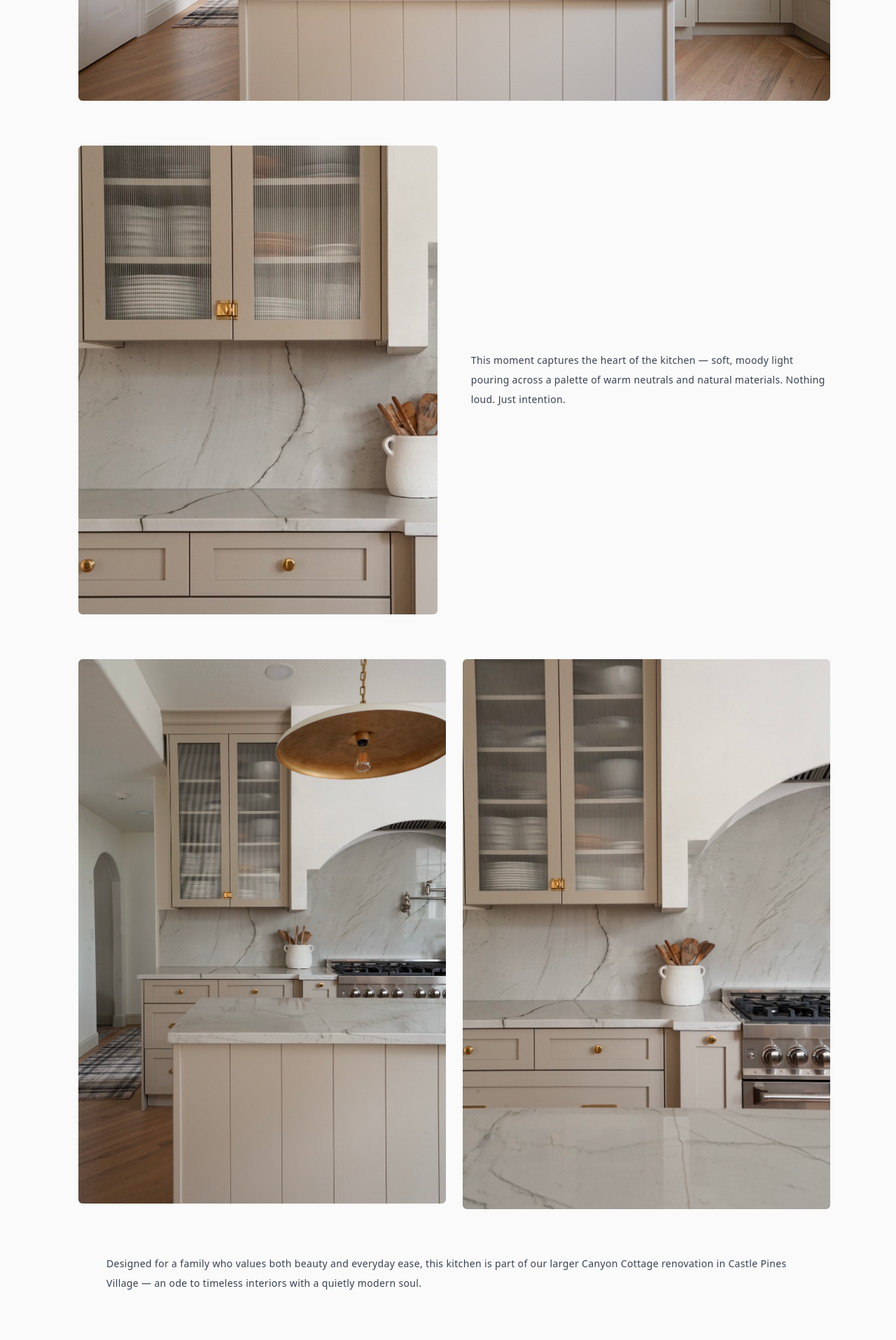
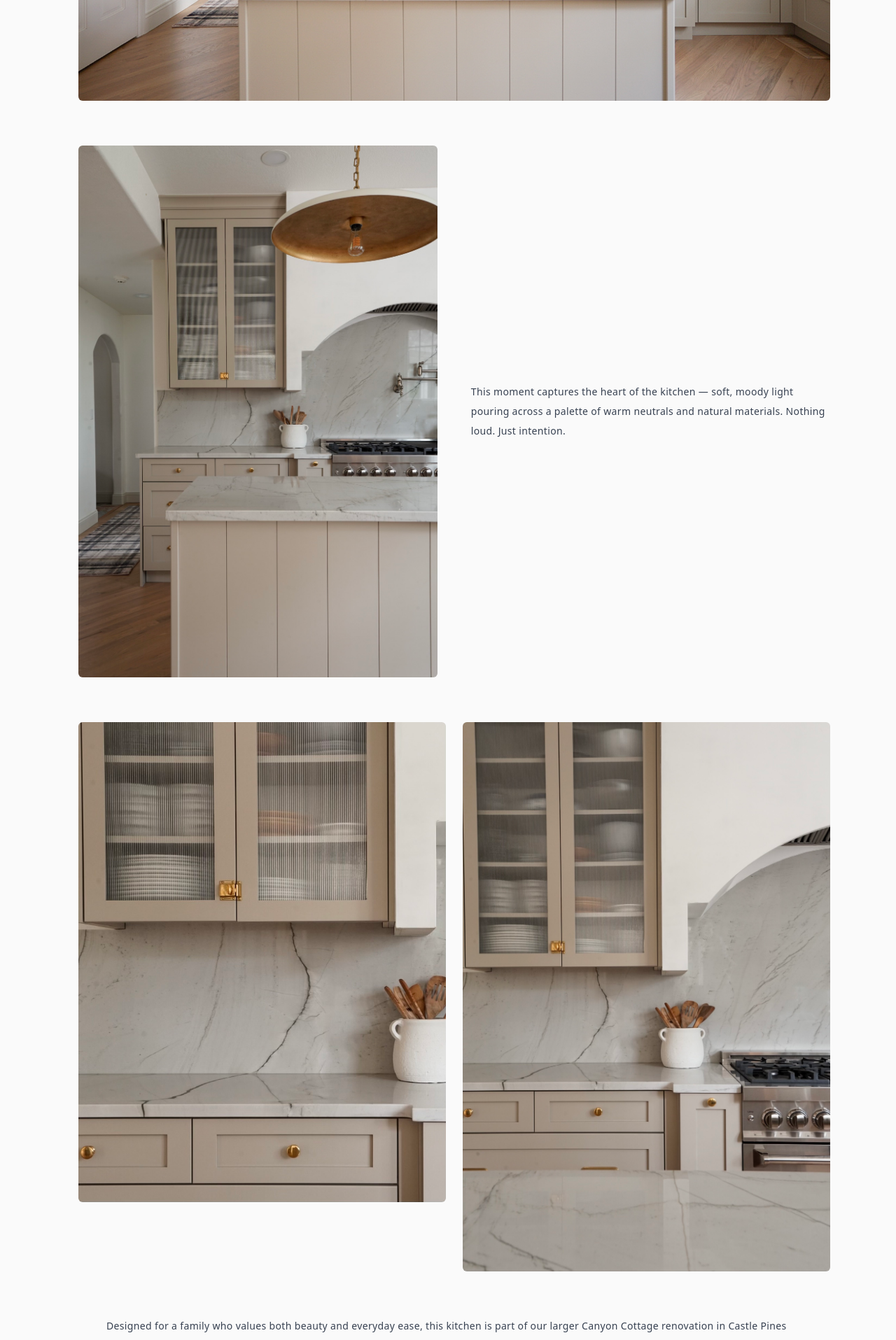
Before and after one commit to HalcyonHaus/halcyonhaus-site, a Next.js app: page /projects/canyon-cottage-kitchen in a window 1280 px wide. Shown: the part 2597-4512 px from the top of the page at 70% size. Built offline with nearby package versions, Linux system fonts and the light colour scheme.

Commit message:
Update canyon-cottage-kitchen.js

```diff
--- a/pages/projects/canyon-cottage-kitchen.js
+++ b/pages/projects/canyon-cottage-kitchen.js
@@ -1,6 +1,7 @@
 // /pages/projects/canyon-cottage-kitchen.js
 import Head from "next/head";
 import Link from "next/link";
+import { motion } from "framer-motion";
 
 export default function CanyonCottageKitchen() {
   return (
@@ -26,52 +27,86 @@ export default function CanyonCottageKitchen() {
 
       {/* Main Content */}
       <main className="pt-24 pb-24 max-w-5xl mx-auto px-6">
-        <h1
+        <motion.h1
+          initial={{ opacity: 0, y: 30 }}
+          whileInView={{ opacity: 1, y: 0 }}
+          transition={{ duration: 0.6, ease: "easeOut" }}
+          viewport={{ once: true }}
           className="text-2xl md:text-2xl font-light tracking-[0.1em] text-center mb-16"
           style={{ fontFamily: "'Playfair Display', serif" }}
         >
           CANYON COTTAGE KITCHEN
-        </h1>
+        </motion.h1>
 
         {/* Hero Image */}
-        <div className="mb-16 -ml-5 md:-ml-10 w-[95%] md:w-[110%]">
+        <motion.div
+          initial={{ opacity: 0, y: 40 }}
+          whileInView={{ opacity: 1, y: 0 }}
+          transition={{ duration: 0.6, ease: "easeOut" }}
+          viewport={{ once: true }}
+          className="mb-16 -ml-5 md:-ml-10 w-[95%] md:w-[110%]"
+        >
           <img
             src="/images/KITCHENBLOG1.JPG"
             alt="Kitchen Hero Image"
             className="w-full rounded-md object-cover"
           />
-        </div>
+        </motion.div>
 
         {/* Intro Text */}
-        <section className="text-sm leading-7 tracking-wide font-inter text-gray-700 space-y-6 mb-16 px-2 md:px-0">
+        <motion.section
+          initial={{ opacity: 0, y: 40 }}
+          whileInView={{ opacity: 1, y: 0 }}
+          transition={{ duration: 0.6, ease: "easeOut" }}
+          viewport={{ once: true }}
+          className="text-sm leading-7 tracking-wide font-inter text-gray-700 space-y-6 mb-16 px-2 md:px-0"
+        >
           <p>
             A grounded, quietly luxurious kitchen rooted in simplicity and warmth. We layered this space with soft textures, handmade tiles, and matte surfaces to bring calm to everyday function.
           </p>
           <p>
             Cabinetry was custom-built in a warm taupe tone — paired with honed natural stone, unlacquered brass, and a handmade fireclay backsplash. A large window frames the canyon beyond while filtering warm, Colorado light into the space.
           </p>
-        </section>
+        </motion.section>
 
         {/* Side-by-side images */}
-        <div className="grid grid-cols-1 md:grid-cols-2 gap-6 mb-16 -ml-5 md:-ml-10 w-[95%] md:w-[110%]">
+        <motion.div
+          initial={{ opacity: 0, y: 40 }}
+          whileInView={{ opacity: 1, y: 0 }}
+          transition={{ duration: 0.6, ease: "easeOut" }}
+          viewport={{ once: true }}
+          className="grid grid-cols-1 md:grid-cols-2 gap-6 mb-16 -ml-5 md:-ml-10 w-[95%] md:w-[110%]"
+        >
           <img src="/images/CCKITCHEN1.JPG" alt="Kitchen Detail 1" className="w-full rounded-md object-cover" />
           <img src="/images/CCKITCHEN2.JPG" alt="Kitchen Detail 2" className="w-full rounded-md object-cover" />
-        </div>
+        </motion.div>
 
         {/* Second full-width image */}
-        <div className="mb-16 -ml-5 md:-ml-10 w-[95%] md:w-[110%]">
+        <motion.div
+          initial={{ opacity: 0, y: 40 }}
+          whileInView={{ opacity: 1, y: 0 }}
+          transition={{ duration: 0.6, ease: "easeOut" }}
+          viewport={{ once: true }}
+          className="mb-16 -ml-5 md:-ml-10 w-[95%] md:w-[110%]"
+        >
           <img
             src="/images/HERO1.JPG"
             alt="Full Width Editorial Shot"
             className="w-full rounded-md object-cover"
           />
-        </div>
+        </motion.div>
 
         {/* Image with text beside */}
-        <div className="grid grid-cols-1 md:grid-cols-12 gap-12 items-center mb-16 -ml-5 md:-ml-10 w-[95%] md:w-[110%]">
+        <motion.div
+          initial={{ opacity: 0, y: 40 }}
+          whileInView={{ opacity: 1, y: 0 }}
+          transition={{ duration: 0.6, ease: "easeOut" }}
+          viewport={{ once: true }}
+          className="grid grid-cols-1 md:grid-cols-12 gap-12 items-center mb-16 -ml-5 md:-ml-10 w-[95%] md:w-[110%]"
+        >
           <div className="md:col-span-6">
             <img
-              src="/images/KITCHENBLOG3.JPG"
+              src="/images/KITCHENBLOG2.JPG"
               alt="Process or Detail Shot"
               className="w-full rounded-md object-cover"
             />
@@ -81,20 +116,32 @@ export default function CanyonCottageKitchen() {
               This moment captures the heart of the kitchen — soft, moody light pouring across a palette of warm neutrals and natural materials. Nothing loud. Just intention.
             </p>
           </div>
-        </div>
+        </motion.div>
 
         {/* Final two-up layout */}
-        <div className="grid grid-cols-1 md:grid-cols-2 gap-6 mb-16 -ml-5 md:-ml-10 w-[95%] md:w-[110%]">
-          <img src="/images/KITCHENBLOG2.JPG" alt="Detail 3" className="w-full rounded-md object-cover" />
+        <motion.div
+          initial={{ opacity: 0, y: 40 }}
+          whileInView={{ opacity: 1, y: 0 }}
+          transition={{ duration: 0.6, ease: "easeOut" }}
+          viewport={{ once: true }}
+          className="grid grid-cols-1 md:grid-cols-2 gap-6 mb-16 -ml-5 md:-ml-10 w-[95%] md:w-[110%]"
+        >
+          <img src="/images/KITCHENBLOG3.JPG" alt="Detail 3" className="w-full rounded-md object-cover" />
           <img src="/images/KITCHENBLOG4.JPG" alt="Detail 4" className="w-full rounded-md object-cover" />
-        </div>
+        </motion.div>
 
         {/* Closing Text */}
-        <section className="text-sm leading-7 tracking-wide font-inter text-gray-700 space-y-6 px-2 md:px-0">
+        <motion.section
+          initial={{ opacity: 0, y: 40 }}
+          whileInView={{ opacity: 1, y: 0 }}
+          transition={{ duration: 0.6, ease: "easeOut" }}
+          viewport={{ once: true }}
+          className="text-sm leading-7 tracking-wide font-inter text-gray-700 space-y-6 px-2 md:px-0"
+        >
           <p>
             Designed for a family who values both beauty and everyday ease, this kitchen is part of our larger Canyon Cottage renovation in Castle Pines Village — an ode to timeless interiors with a quietly modern soul.
           </p>
-        </section>
+        </motion.section>
       </main>
     </div>
   );
```
